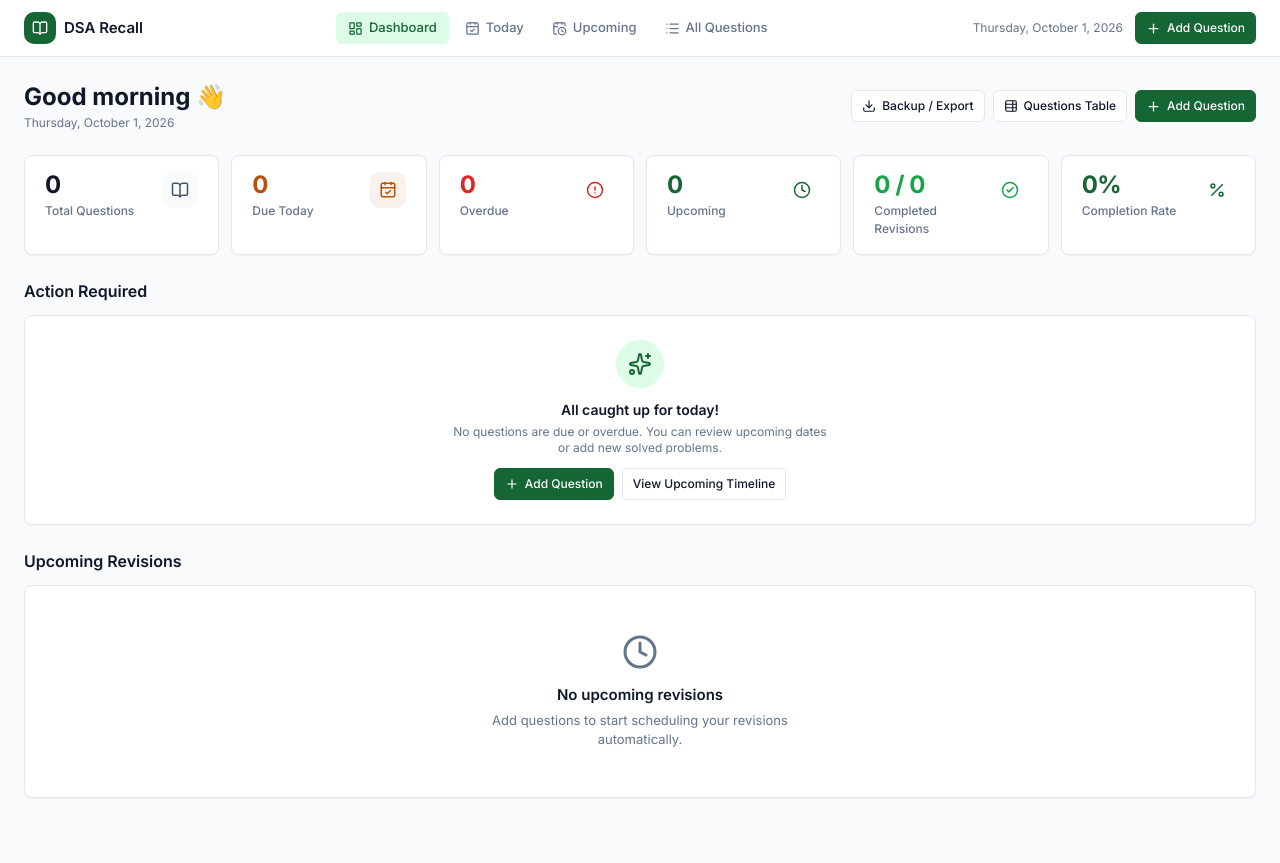
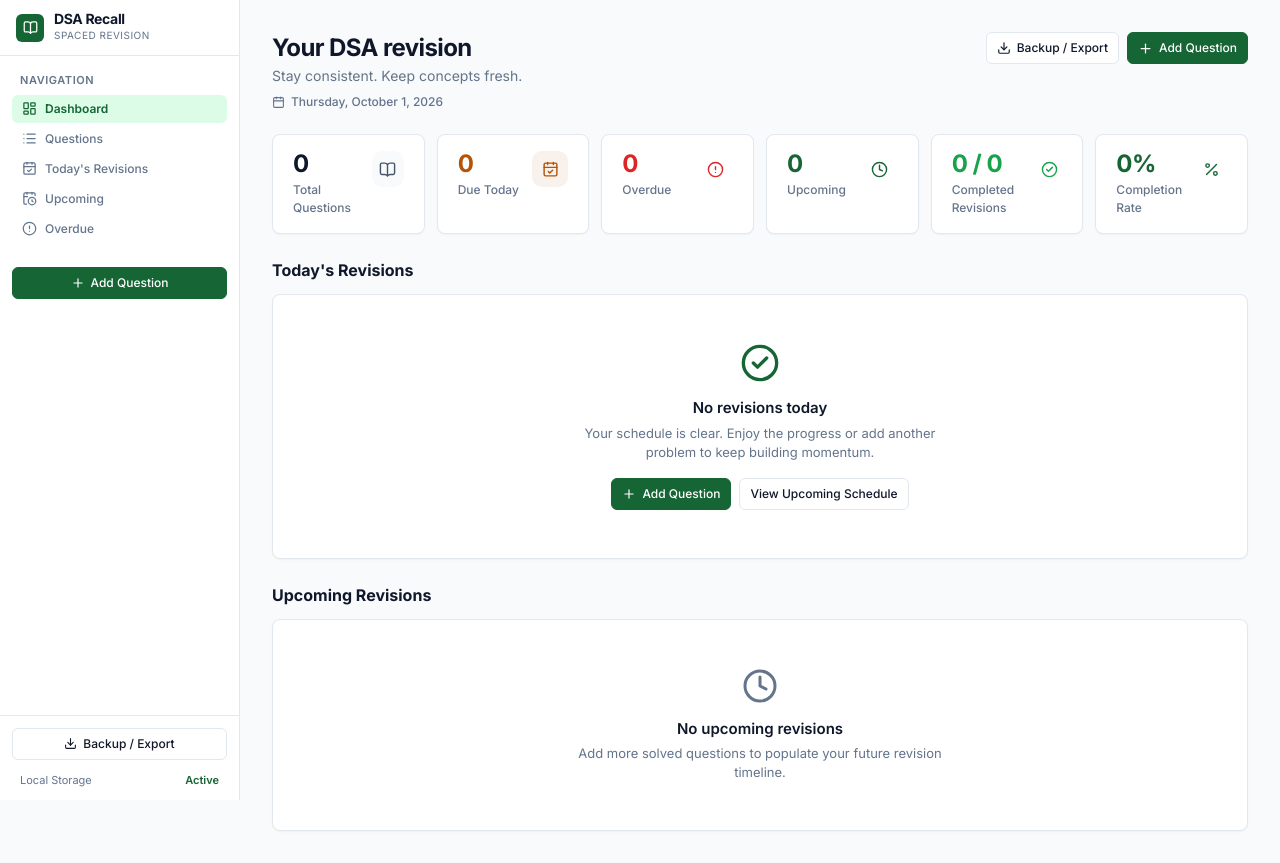
Before and after one commit to MdKasif0/DSARecall, a Next.js app: page / in a window 1280 px wide. Before the commit the page ends 822 px from the top, so only its background shows below. Built offline with nearby package versions, Linux system fonts and the light colour scheme.

Commit message:
refactor: redesign dashboard UI with updated layout, copy, and icon configurations

```diff
--- a/src/app/page.tsx
+++ b/src/app/page.tsx
@@ -10,14 +10,12 @@ import {
   Plus,
   ArrowRight,
   AlertCircle,
-  Sparkles,
   Percent,
   Download,
-  TableProperties,
+  Calendar,
 } from 'lucide-react';
 import { useQuestions } from '@/lib/context';
 import {
-  getGreeting,
   formatTodayLong,
   formatDateDisplay,
   getDaysUntilRevision,
@@ -99,14 +97,21 @@ export default function DashboardPage() {
 
   return (
     <div className="space-y-6">
-      {/* Greeting and Header */}
-      <div className="flex flex-col gap-2 sm:flex-row sm:items-center sm:justify-between">
+      {/* Dashboard Header Hierarchy */}
+      <div className="flex flex-col gap-3 sm:flex-row sm:items-start sm:justify-between">
         <div>
-          <h1 className="text-xl font-bold text-text sm:text-2xl">
-            {getGreeting()} 👋
+          <h1 className="text-xl font-bold tracking-tight text-text sm:text-2xl">
+            Your DSA revision
           </h1>
-          <p className="mt-0.5 text-xs text-text-muted">{formatTodayLong()}</p>
+          <p className="text-sm text-text-muted mt-0.5">
+            Stay consistent. Keep concepts fresh.
+          </p>
+          <div className="flex items-center gap-1.5 text-xs text-text-muted mt-2 font-medium">
+            <Calendar size={13} className="text-slate-500" />
+            <span>{formatTodayLong()}</span>
           </div>
+        </div>
+
         <div className="flex items-center gap-2">
           <button
             className="btn btn-secondary btn-sm"
@@ -116,10 +121,6 @@ export default function DashboardPage() {
             <Download size={14} />
             <span className="hide-mobile">Backup / Export</span>
           </button>
-          <Link href="/questions" className="btn btn-secondary btn-sm no-underline">
-            <TableProperties size={14} />
-            <span className="hide-mobile">Questions Table</span>
-          </Link>
           <button className="btn btn-primary btn-sm" onClick={openAddModal}>
             <Plus size={15} />
             Add Question
@@ -127,53 +128,53 @@ export default function DashboardPage() {
         </div>
       </div>
 
-      {/* Real Statistics Grid */}
-      <div className="grid grid-cols-2 gap-3 sm:grid-cols-6">
+      {/* Compact Real Statistics Row */}
+      <div className="grid grid-cols-2 gap-3 sm:grid-cols-4 lg:grid-cols-6">
         <StatCard
           label="Total Questions"
           value={questions.length}
-          icon={<BookOpen size={18} className="text-secondary" />}
+          icon={<BookOpen size={17} className="text-secondary" />}
         />
         <StatCard
           label="Due Today"
           value={dueTodayItems.length}
-          icon={<CalendarCheck size={18} className="text-[#B45309]" />}
+          icon={<CalendarCheck size={17} className="text-[#B45309]" />}
           accent="#B45309"
         />
         <StatCard
           label="Overdue"
           value={overdueItems.length}
-          icon={<AlertCircle size={18} className="text-danger" />}
+          icon={<AlertCircle size={17} className="text-danger" />}
           accent="var(--danger)"
         />
         <StatCard
           label="Upcoming"
           value={upcomingItems.length}
-          icon={<Clock size={18} className="text-primary" />}
+          icon={<Clock size={17} className="text-primary" />}
           accent="var(--primary)"
         />
         <StatCard
           label="Completed Revisions"
           value={`${completedCheckpointsCount} / ${totalPossibleCheckpoints}`}
-          icon={<CheckCircle2 size={18} className="text-success" />}
+          icon={<CheckCircle2 size={17} className="text-success" />}
           accent="var(--success)"
         />
         <StatCard
           label="Completion Rate"
           value={`${completionRate}%`}
-          icon={<Percent size={18} className="text-primary" />}
+          icon={<Percent size={17} className="text-primary" />}
           accent="var(--primary)"
         />
       </div>
 
-      {/* Action Required: Overdue & Today */}
+      {/* Today's Revisions Section */}
       <section className="space-y-3">
         <div className="flex items-center justify-between">
           <div className="flex items-center gap-2">
-            <h2 className="text-base font-semibold text-text">Action Required</h2>
+            <h2 className="text-base font-bold text-text">Today&apos;s Revisions</h2>
             {totalActions > 0 && (
-              <span className="rounded-full bg-danger-light px-2 py-0.5 text-xs font-bold text-danger">
-                {totalActions} pending
+              <span className="rounded-full bg-amber-100 px-2 py-0.5 text-xs font-bold text-amber-800 border border-amber-200">
+                {totalActions} Actionable
               </span>
             )}
           </div>
@@ -182,38 +183,34 @@ export default function DashboardPage() {
               href="/today"
               className="flex items-center gap-1 text-xs font-semibold text-primary no-underline hover:underline"
             >
-              Open Today workspace
+              Open dedicated view
               <ArrowRight size={13} />
             </Link>
           )}
         </div>
 
         {totalActions === 0 ? (
-          <div className="card p-6 text-center">
-            <div className="flex flex-col items-center justify-center">
-              <div className="flex h-12 w-12 items-center justify-center rounded-full bg-primary-light text-primary mb-3">
-                <Sparkles size={24} />
-              </div>
-              <h3 className="text-sm font-semibold text-text">
-                All caught up for today!
-              </h3>
-              <p className="mt-1 text-xs text-text-muted max-w-sm">
-                No questions are due or overdue. You can review upcoming dates or add new solved problems.
-              </p>
-              <div className="mt-3 flex items-center gap-2">
+          <div className="card">
+            <EmptyState
+              icon={<CheckCircle2 size={40} className="text-primary" />}
+              title="No revisions today"
+              description="Your schedule is clear. Enjoy the progress or add another problem to keep building momentum."
+              action={
+                <div className="flex items-center gap-2">
                   <button className="btn btn-primary btn-sm" onClick={openAddModal}>
                     <Plus size={14} />
                     Add Question
                   </button>
-                <Link href="/revisions" className="btn btn-secondary btn-sm no-underline">
-                  View Upcoming Timeline
+                  <Link href="/upcoming" className="btn btn-secondary btn-sm no-underline">
+                    View Upcoming Schedule
                   </Link>
                 </div>
-            </div>
+              }
+            />
           </div>
         ) : (
           <div className="space-y-2">
-            {/* Show Overdue first */}
+            {/* Show Overdue items first */}
             {overdueItems.map(({ question, interval, scheduledDate, diff }) => (
               <div
                 key={`${question.id}_${interval}`}
@@ -234,6 +231,7 @@ export default function DashboardPage() {
                         </span>
                       )}
                       <span className="rev-overdue text-xs">
+                        <AlertCircle size={11} />
                         {REVISION_LABELS[interval]}
                       </span>
                       <span className="text-xs font-semibold text-danger">
@@ -262,7 +260,7 @@ export default function DashboardPage() {
               </div>
             ))}
 
-            {/* Show Due Today */}
+            {/* Show Due Today items */}
             {dueTodayItems.map(({ question, interval, scheduledDate }) => (
               <div
                 key={`${question.id}_${interval}`}
@@ -283,10 +281,11 @@ export default function DashboardPage() {
                         </span>
                       )}
                       <span className="rev-today text-xs">
+                        <Clock size={11} />
                         {REVISION_LABELS[interval]}
                       </span>
-                      <span className="text-xs font-semibold text-amber-700">
-                        Due Today
+                      <span className="text-xs font-semibold text-[#B45309]">
+                        Due today
                       </span>
                     </div>
                     <div className="mt-1 flex flex-wrap items-center gap-2 text-xs text-text-muted">
@@ -314,16 +313,16 @@ export default function DashboardPage() {
         )}
       </section>
 
-      {/* Upcoming Next 7 Days Preview */}
+      {/* Upcoming Revisions Preview */}
       <section className="space-y-3">
         <div className="flex items-center justify-between">
-          <h2 className="text-base font-semibold text-text">Upcoming Revisions</h2>
+          <h2 className="text-base font-bold text-text">Upcoming Revisions</h2>
           {upcomingItems.length > 0 && (
             <Link
-              href="/revisions"
+              href="/upcoming"
               className="flex items-center gap-1 text-xs font-semibold text-primary no-underline hover:underline"
             >
-              Full timeline ({upcomingItems.length})
+              Full schedule ({upcomingItems.length})
               <ArrowRight size={13} />
             </Link>
           )}
@@ -334,7 +333,7 @@ export default function DashboardPage() {
             <EmptyState
               icon={<Clock size={36} className="text-text-muted" />}
               title="No upcoming revisions"
-              description="Add questions to start scheduling your revisions automatically."
+              description="Add more solved questions to populate your future revision timeline."
             />
           </div>
         ) : (
@@ -342,13 +341,13 @@ export default function DashboardPage() {
             {upcomingSlice.map(({ question, interval, date, diff }) => (
               <div
                 key={`${question.id}_${interval}`}
-                className="flex items-center justify-between px-4 py-3 hover:bg-slate-50/50 transition-colors"
+                className="flex items-center justify-between px-4 py-3 hover:bg-slate-50/60 transition-colors"
               >
                 <div className="min-w-0 flex-1">
                   <div className="flex items-center gap-2">
                     <Link
                       href={`/questions/${question.id}`}
-                      className="text-sm font-medium text-text hover:text-primary no-underline truncate"
+                      className="text-sm font-semibold text-text hover:text-primary no-underline truncate"
                     >
                       {question.questionName}
                     </Link>
@@ -362,13 +361,13 @@ export default function DashboardPage() {
                 </div>
 
                 <div className="flex items-center gap-3">
-                  <span className="rounded-full bg-primary-light px-2.5 py-0.5 text-xs font-semibold text-primary">
+                  <span className="rounded-full bg-slate-100 px-2.5 py-0.5 text-xs font-semibold text-slate-700">
                     {diff === 1 ? 'Tomorrow' : `In ${diff} days`}
                   </span>
                   <button
                     className="btn btn-secondary btn-sm"
                     onClick={() => markRevision(question.id, interval, true)}
-                    title="Mark revised"
+                    title="Mark revised early"
                   >
                     <CheckCircle2 size={13} />
                     Done
--- a/src/app/today/page.tsx
+++ b/src/app/today/page.tsx
@@ -125,8 +125,8 @@ export default function TodayPage() {
         <div className="card">
           <EmptyState
             icon={<CheckCircle2 size={44} className="text-primary" />}
-            title="All caught up for today!"
-            description="You don't have any pending revisions due today or overdue. Keep solving new problems or check your upcoming schedule."
+            title="No revisions today"
+            description="Your schedule is clear. Enjoy the progress or add another problem to keep building momentum."
             action={
               <div className="flex items-center gap-2">
                 <button className="btn btn-primary btn-sm" onClick={openAddModal}>
--- a/src/components/ClientShell.tsx
+++ b/src/components/ClientShell.tsx
@@ -2,8 +2,10 @@
 
 import { useState, useEffect, useCallback, type ReactNode } from 'react';
 import { QuestionsProvider } from '@/lib/context';
-import Header from '@/components/Header';
+import Sidebar from '@/components/Sidebar';
+import MobileNav from '@/components/MobileNav';
 import AddQuestionModal from '@/components/AddQuestionModal';
+import ImportExportModal from '@/components/ImportExportModal';
 import ToastContainer from '@/components/ToastContainer';
 
 interface ClientShellProps {
@@ -13,18 +15,14 @@ interface ClientShellProps {
 export default function ClientShell({ children }: ClientShellProps) {
   const [addModalOpen, setAddModalOpen] = useState(false);
   const [editId, setEditId] = useState<string | null>(null);
-
-  const handleAddClick = useCallback(() => {
-    setEditId(null);
-    setAddModalOpen(true);
-  }, []);
+  const [backupOpen, setBackupOpen] = useState(false);
 
   const handleClose = useCallback(() => {
     setAddModalOpen(false);
     setEditId(null);
   }, []);
 
-  // Listen for custom events from child pages
+  // Listen for custom events from child pages & navigation
   useEffect(() => {
     const handleEdit = (e: Event) => {
       const detail = (e as CustomEvent<string>).detail;
@@ -47,15 +45,31 @@ export default function ClientShell({ children }: ClientShellProps) {
 
   return (
     <QuestionsProvider>
-      <Header onAddClick={handleAddClick} />
-      <main className="mx-auto w-full max-w-7xl flex-1 px-4 py-6 sm:px-6">
-        {children}
-      </main>
+      <div className="app-shell">
+        {/* Desktop Sidebar */}
+        <Sidebar onOpenBackup={() => setBackupOpen(true)} />
+
+        {/* Main Content Area */}
+        <div className="main-content">
+          {/* Mobile Header & Bottom Navigation */}
+          <MobileNav />
+
+          <main className="mx-auto w-full max-w-6xl px-4 py-6 sm:px-8 sm:py-8">
+            {children}
+          </main>
+        </div>
+      </div>
+
+      {/* Global Modals & Notifications */}
       <AddQuestionModal
         open={addModalOpen}
         onClose={handleClose}
         editId={editId}
       />
+      <ImportExportModal
+        open={backupOpen}
+        onClose={() => setBackupOpen(false)}
+      />
       <ToastContainer />
     </QuestionsProvider>
   );
```
Lines whose indentation alone changed are shown as unchanged.
